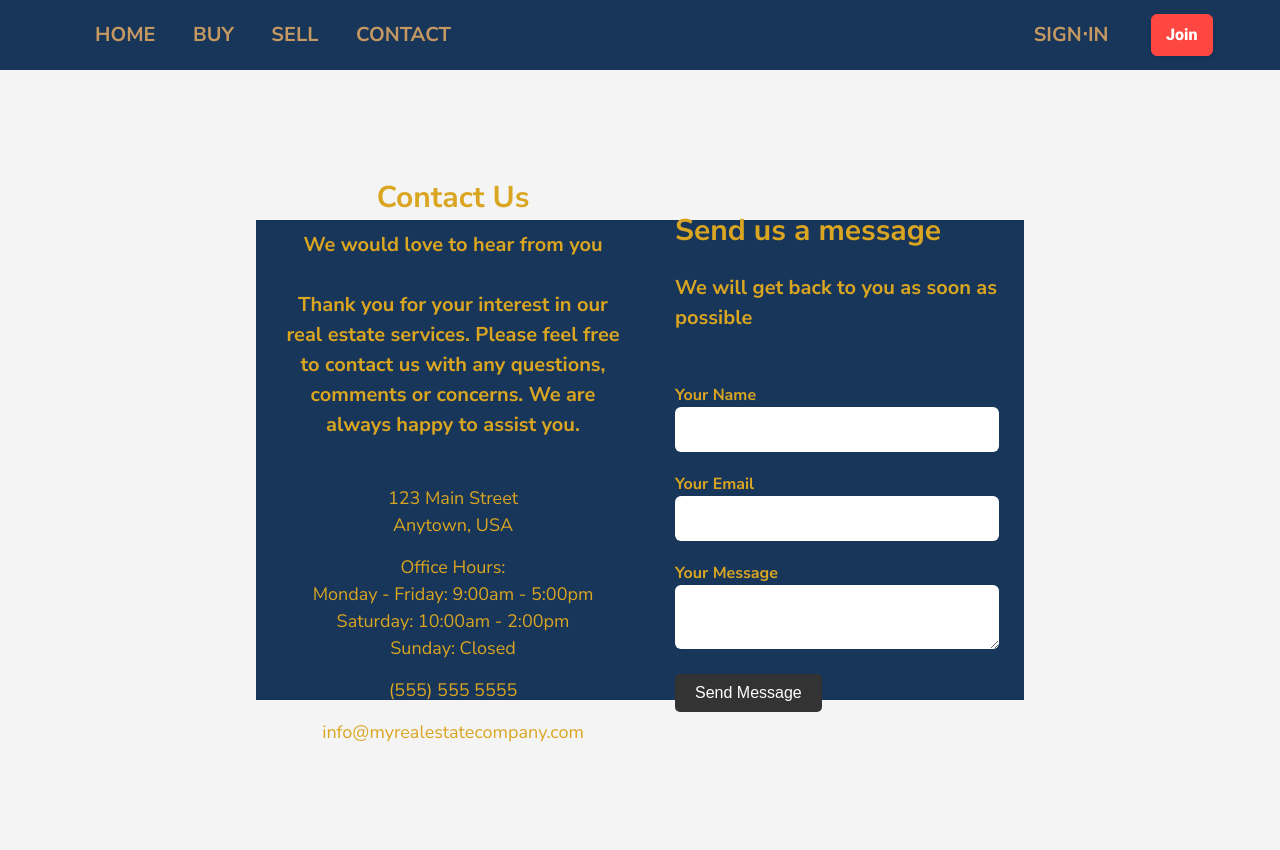
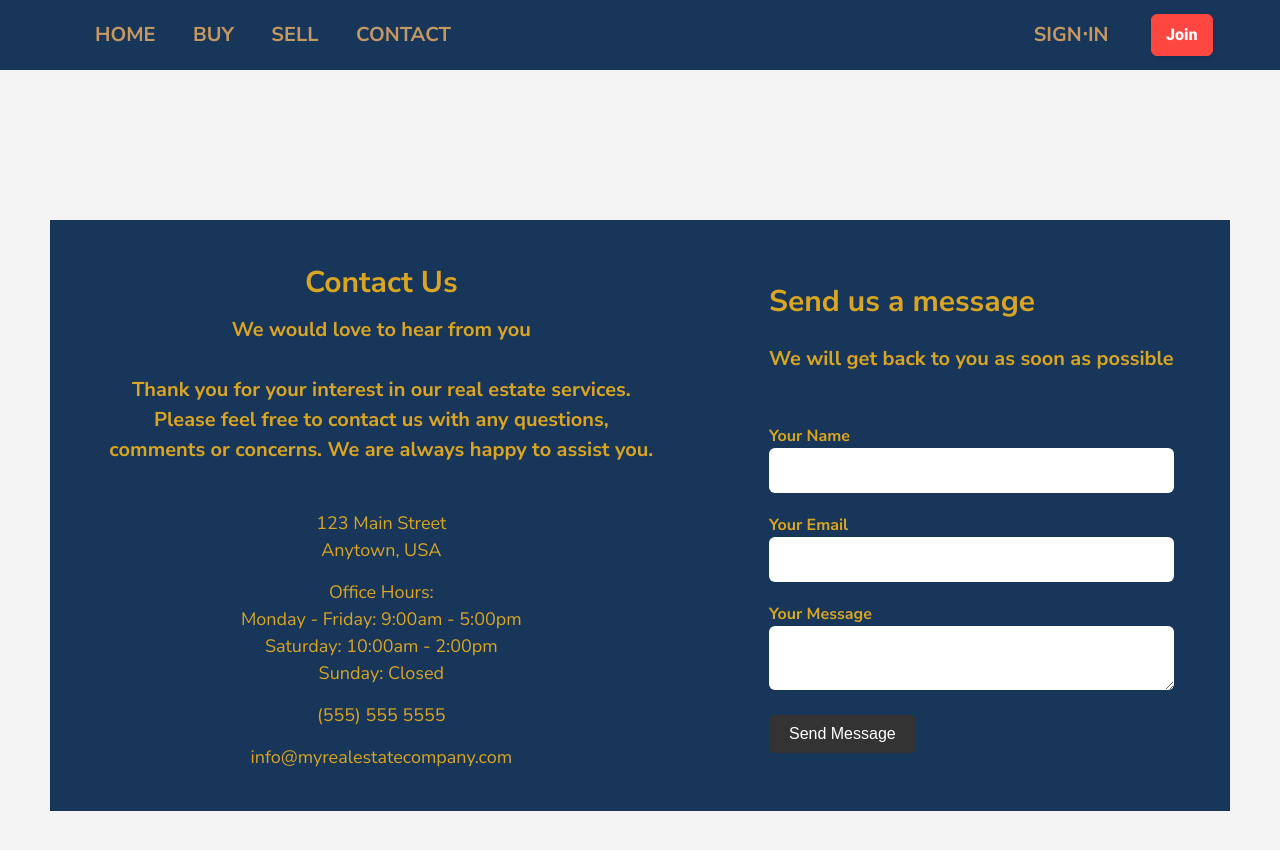
Before and after one commit to michalsamulak/real_estate, a Next.js app: page /contact in a window 1280 px wide. Shown: the top 850 px of the page. Before the commit the page ends 800 px from the top, so only its background shows below. Built offline with nearby package versions, Linux system fonts and the light colour scheme; no server answers.

Commit message:
fix contact wrapper position

```diff
--- a/src/styles/Contact.module.scss
+++ b/src/styles/Contact.module.scss
@@ -20,11 +20,21 @@
   .contact__wrapper {
     margin-top: 10rem;
   max-width: 60vw;
-  max-height: 60vh;
+  // max-height: 60vh;
   display: flex;
+  flex-direction: column;
   justify-items: center;
   padding: 1rem;
   align-items: center;
   justify-content: space-around;
 }
 }
+
+@media screen and (min-width: 1068px) {
+
+  .contact__wrapper {
+max-width: 100%;
+  flex-direction: row;
+
+}
+}
```
